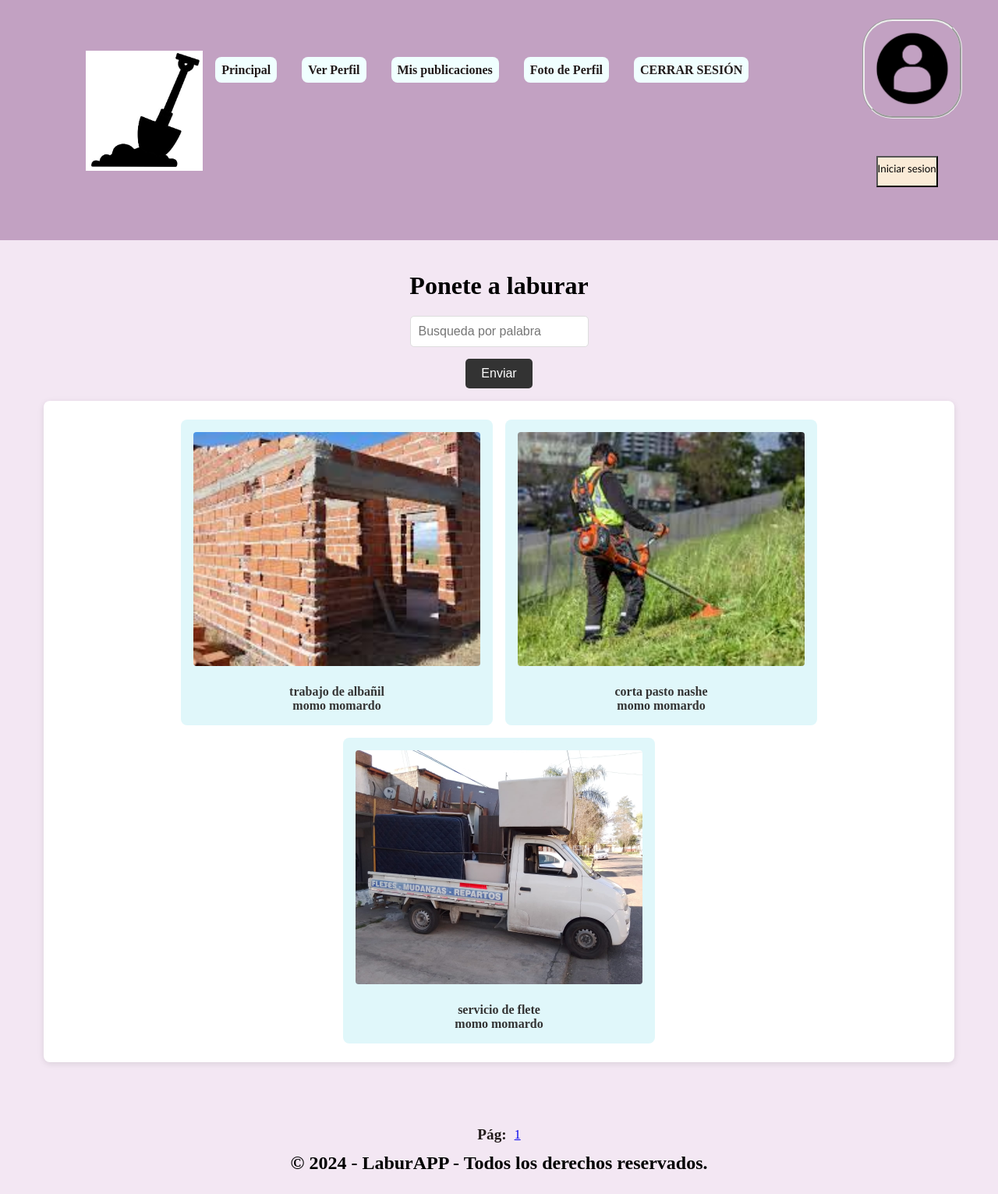
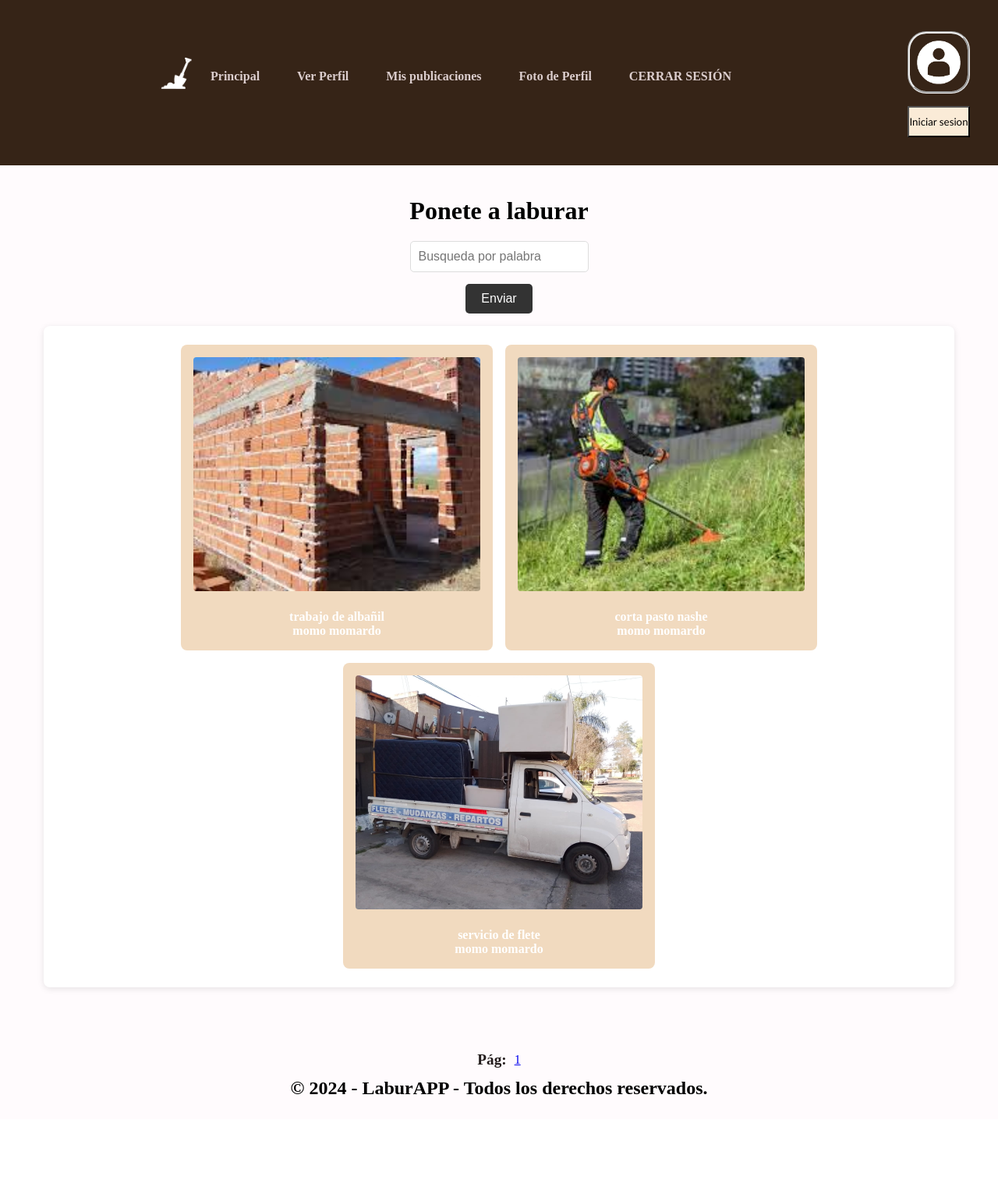
Before and after one commit to NaiuGe/LaburApp, a PHP site: page / in a window 1280 px wide. Shown: the whole page at 78% size. After the commit the page ends 1403 px from the top, so only its background shows below. Run offline with PHP 8.4, Linux system fonts and the light colour scheme; data comes from the database, SQL or seed files in the repository.

Commit message:
cambios diseño de INDEX

```diff
--- a/estilo.css
+++ b/estilo.css
@@ -8,14 +8,14 @@
 /* -------------------------GENERALES----------------------- */
 
 body {
-    background-color: #F3E7F3;
+    background-color: #fffbfd;
 }
 
 /* ---------------------------CSS DEL HEADER------------------------------- */
 
 
 header {
-    background-color: #C2A1C2;
+    background-color: #362417;
     height: auto;
     z-index: 99;
     position: relative;
@@ -50,7 +50,7 @@ header {
   }
   header .nav-bar ul div .logo-hidden {
     height: auto;
-    width: 150px;
+    width: 5dvh;
     margin-bottom: 20px;
   }
   header .nav-bar ul li {
@@ -62,14 +62,13 @@ header {
   header .nav-bar ul li a {
     text-decoration: none;
     padding: 8px;
-    background-color: azure;
     border-radius: 0.5rem;
-    color: #221b1b;
+    color: #dbcdcd;
     transition: background-color 0.3s, color 0.3s;
   }
 
   header .nav-bar ul li a:hover {
-    background-color: lightblue;
+    background-color: #cfac85;
     color: black;
 }
 
@@ -77,7 +76,10 @@ header .fotoperfil{
   width: 10vw;
   height: 10vw;
   border-radius: 30%;
-  margin-right: 2vw;
+  height: 10dvh;
+  width: auto;
+  margin: 2dvh;
+  margin-top: 5dvh;
 }
 
 .busqueda{
@@ -154,7 +156,7 @@ header .fotoperfil{
   flex-wrap: wrap;
   flex-direction: column;
   align-items: center;
-  background-color: #e0f7fa;
+  background-color: #f1dabf;
   margin: 1vh;
   width: 50vh;
   height: auto;
@@ -184,14 +186,10 @@ header .fotoperfil{
     height: 12vh;
     border-style: groove;
     border-radius: 100%;
-    margin-left: 5vh;
-    margin-top: 3vh;
-    margin-bottom:2vh;
 }
 .nombre-botones-perfil{
     font-family: 'Courier New', Courier, monospace;
     font-size: large;
-    height: 12vh;
     width: 30vh;
     float: right;
     text-align: center;
@@ -222,13 +220,13 @@ header .fotoperfil{
 
 .pagina-centrar{
     align-items: center;
-    background-color: aqua;
+    background-color: #92817A;
     margin: 10vh;
     text-align: center;
     padding: 10vh;
 }
 .cuadro-inicio-sesion{
-    background-color: aqua;
+    background-color: #92817A;
     margin: 10vh;
     text-align: center;
     padding: 10vh;
@@ -257,19 +255,24 @@ header .fotoperfil{
     width: auto;
     padding-bottom: 1vh;
     font-family: 'Gill Sans', 'Gill Sans MT', Calibri, 'Trebuchet MS', sans-serif;
-    background-color: antiquewhite;
+    background-color: #f1dabf;
     border-style: groove, black;
 }
 .boton2{
     height: 5vh;
-    width: auto;
-    padding-bottom: 1vh;
+    width: 10vh;
     font-family: 'Gill Sans', 'Gill Sans MT', Calibri, 'Trebuchet MS', sans-serif;
     background-color: antiquewhite;
     border-style: groove, black;
-    margin: 4vh;
 }
 
+.boton2:hover {
+  background-color: #af9679;
+}
+
+b {
+  color: white;
+}
 
 
 /* --------------------------CSS del Footer----------------------------------- */
--- a/index.php
+++ b/index.php
@@ -24,7 +24,7 @@
         <nav class="nav-bar">
                 <ul>
                     <div>
-                        <img class="logo-hidden"  src="./imagenes/logo.jpg" alt="logo-Laburapp">
+                        <img class="logo-hidden"  src="./imagenes/logo.png" alt="logo-Laburapp">
                     </div>
                     <li><a href="#" alt="indice">Principal</a></li>
                     <li><a href='perfil.php' alt="Ver Perfil">Ver Perfil</a></li>
@@ -42,7 +42,7 @@
                     header('Cache-Control: no-store, no-cache, must-revalidate');
                 } else {echo '<img src="imagenes/icono_usuario.png" class="fotoperfil">';}
                 echo "<div class='nombre-botones-perfil'>";
-                echo '<b>Bienvenido '. $_SESSION['nombre'] .' ' .$_SESSION['apellido'].'</b>';
+                echo '<b>Bienvenido <br>'. $_SESSION['nombre'] .' ' .$_SESSION['apellido'].'</b>';
                 echo "<br></br>";
                 echo "</div>";
 
```
Also changed, not shown: imagenes/fotos_perfiles/-Naiara-Genova.jpg (added), imagenes/fotos_perfiles/-Sancho-Juanpeperino.jpg (added), imagenes/icono_usuario.png, imagenes/logo.jpg (deleted), imagenes/logo.png (added).
